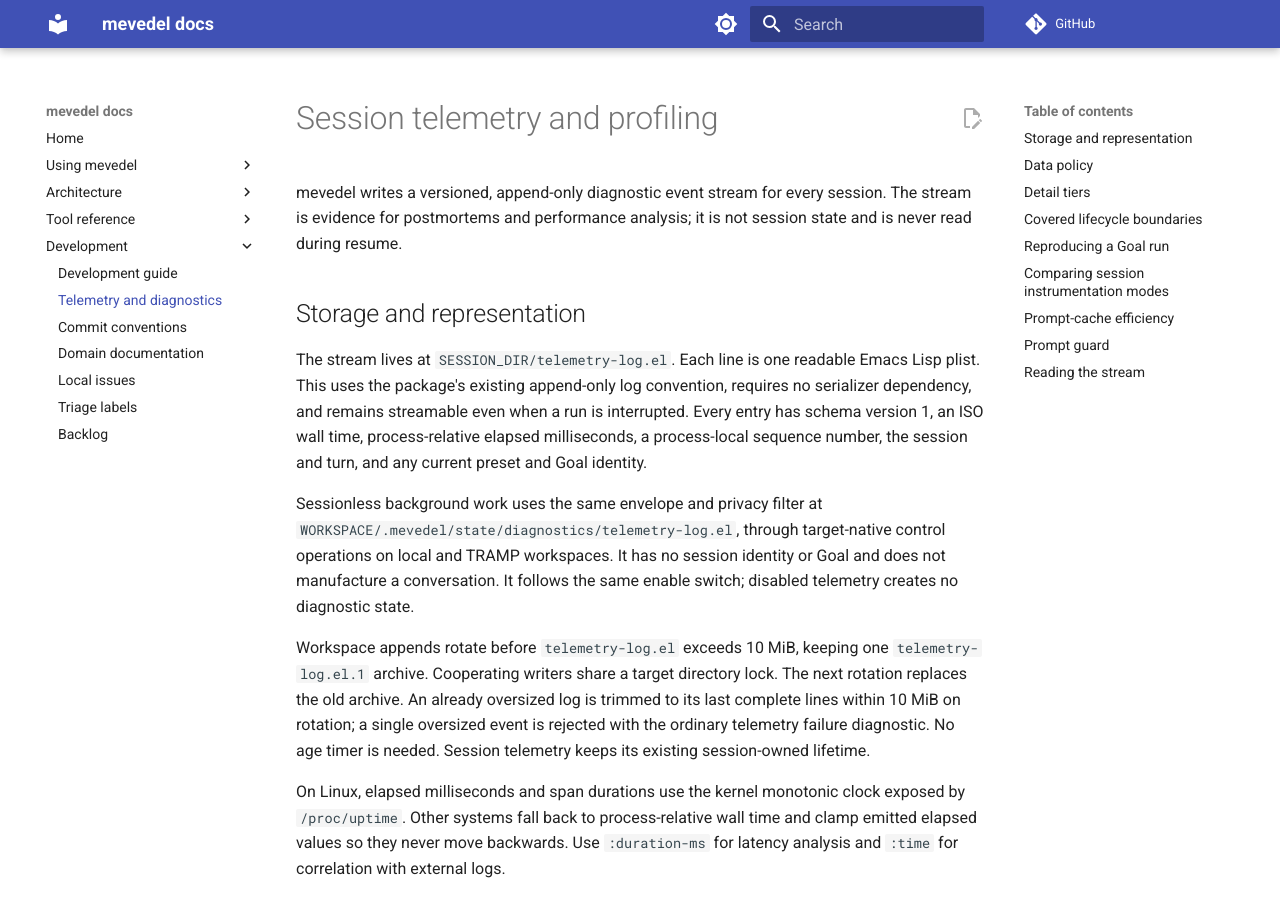
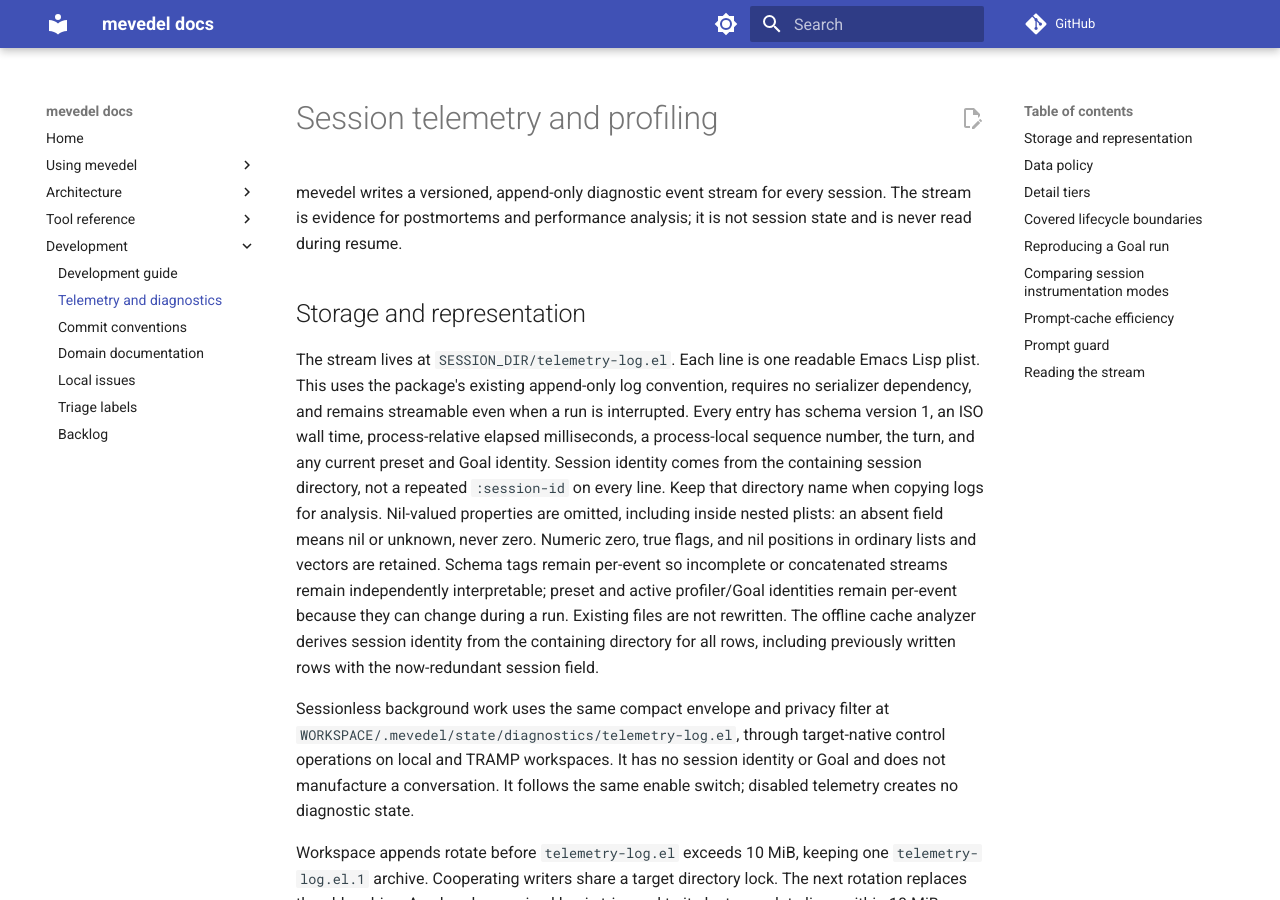
Before and after one commit to FrauH0lle/mevedel, an MkDocs documentation site: the page built from docs/telemetry.md, in a window 1280 px wide and 900 px high. Built offline with MkDocs 1.6.1 and Material for MkDocs 9.7.7, drawn with Linux system fonts in a browser that asks for light colours; comment, search, counter and statistics services are not loaded.

Commit message:
perf(telemetry): omit redundant session log fields

```diff
--- a/docs/telemetry.md
+++ b/docs/telemetry.md
@@ -11,9 +11,19 @@ Emacs Lisp plist. This uses the package's existing append-only log convention,
 requires no serializer dependency, and remains streamable even when a run is
 interrupted. Every entry has schema version 1, an ISO wall time,
 process-relative elapsed milliseconds, a process-local sequence number, the
-session and turn, and any current preset and Goal identity.
+turn, and any current preset and Goal identity. Session identity comes from
+the containing session directory, not a repeated `:session-id` on every line.
+Keep that directory name when copying logs for analysis. Nil-valued properties
+are omitted, including inside nested plists: an absent field means nil or
+unknown, never zero. Numeric zero, true flags, and nil positions in ordinary
+lists and vectors are retained. Schema tags remain per-event so incomplete
+or concatenated streams remain independently interpretable; preset and active
+profiler/Goal identities remain per-event because they can change during a run.
+Existing files are not rewritten. The offline cache analyzer derives session
+identity from the containing directory for all rows, including previously
+written rows with the now-redundant session field.
 
-Sessionless background work uses the same envelope and privacy filter at
+Sessionless background work uses the same compact envelope and privacy filter at
 `WORKSPACE/.mevedel/state/diagnostics/telemetry-log.el`, through target-native control
 operations on local and TRAMP workspaces. It has no session identity or Goal
 and does not manufacture a conversation. It follows the same enable switch;
```
Also changed, not shown: 5 other files.
